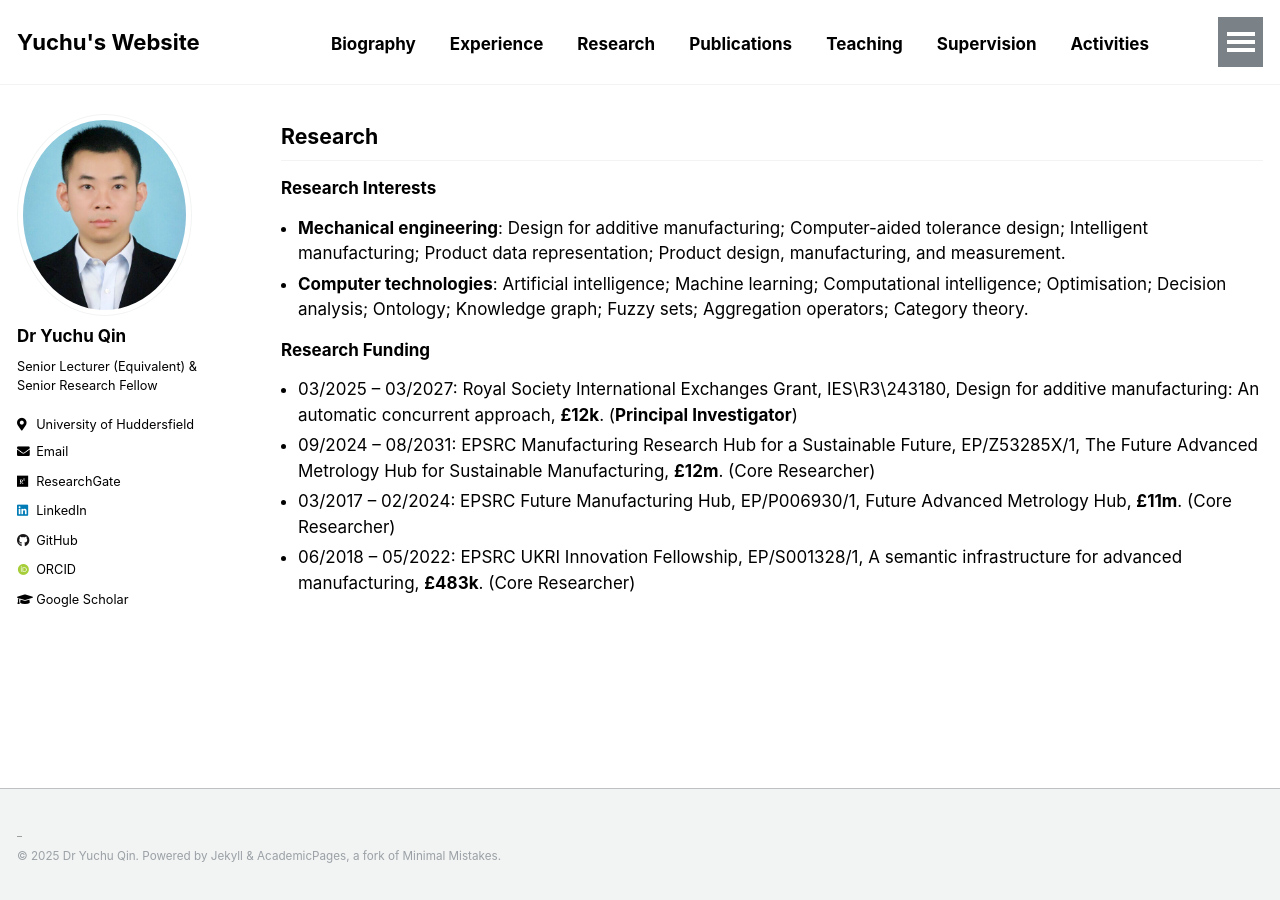
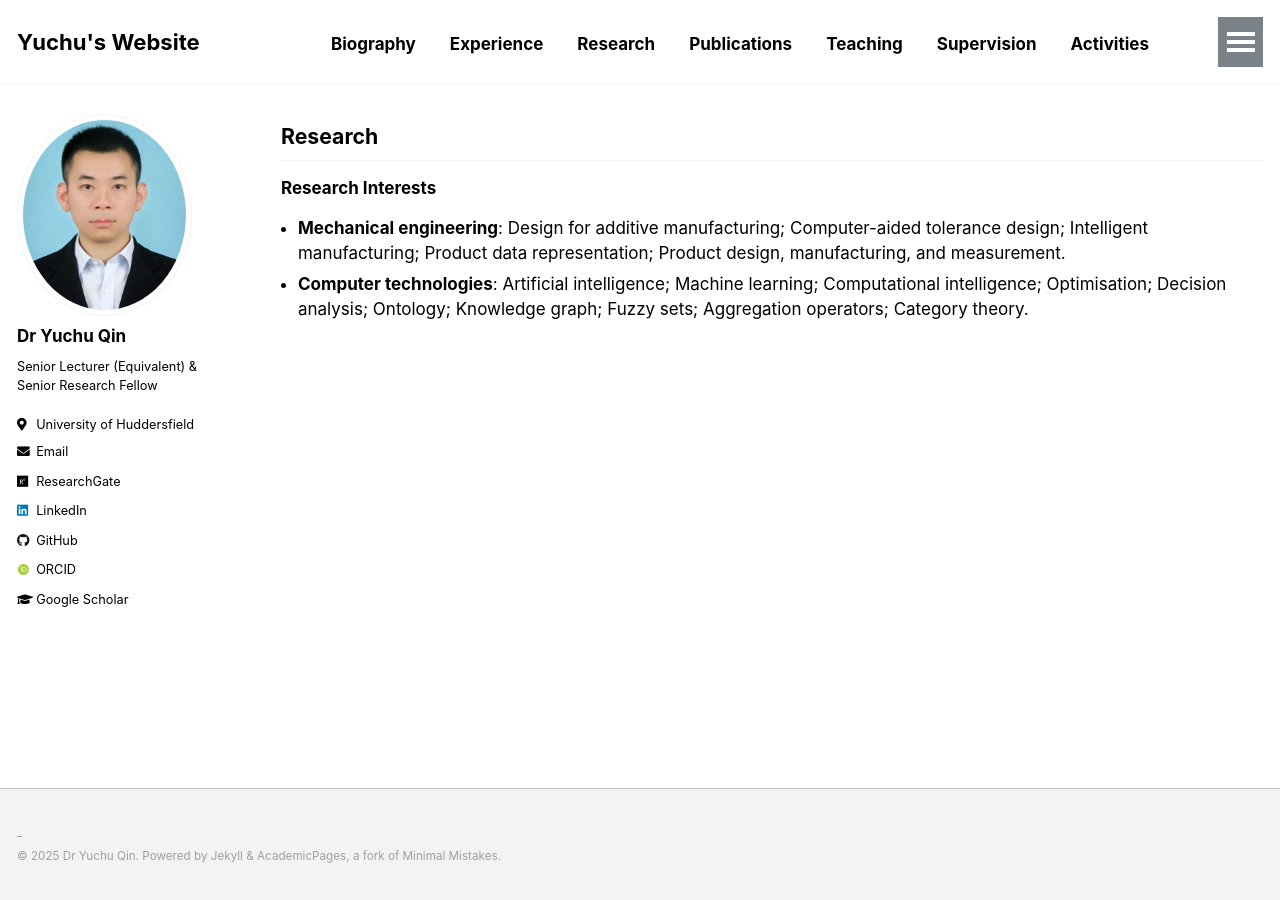
Before and after one commit to yuchu-qin/yuchu-qin.github.io, a Jekyll site: the page built from _pages/research.md, in a window 1280 px wide. Built offline with Jekyll 4.4.1, drawn with Linux system fonts in a browser that asks for light colours; some web fonts are replaced; our own code applies the rules of GitHub Pages for plain Markdown files.

Commit message:
Update research.md

```diff
--- a/_pages/research.md
+++ b/_pages/research.md
@@ -7,9 +7,3 @@ author_profile: true
 ### Research Interests
 - **Mechanical engineering**: Design for additive manufacturing; Computer-aided tolerance design; Intelligent manufacturing; Product data representation; Product design, manufacturing, and measurement.
 - **Computer technologies**: Artificial intelligence; Machine learning; Computational intelligence; Optimisation; Decision analysis; Ontology; Knowledge graph; Fuzzy sets; Aggregation operators; Category theory.
-
-### Research Funding
-- 03/2025 – 03/2027: Royal Society International Exchanges Grant, IES\R3\243180, Design for additive manufacturing: An automatic concurrent approach, **£12k**. (**Principal Investigator**)
-- 09/2024 – 08/2031: EPSRC Manufacturing Research Hub for a Sustainable Future, EP/Z53285X/1, The Future Advanced Metrology Hub for Sustainable Manufacturing, **£12m**. (Core Researcher)
-- 03/2017 – 02/2024: EPSRC Future Manufacturing Hub, EP/P006930/1, Future Advanced Metrology Hub, **£11m**. (Core Researcher)
-- 06/2018 – 05/2022: EPSRC UKRI Innovation Fellowship, EP/S001328/1, A semantic infrastructure for advanced manufacturing, **£483k**. (Core Researcher)
```
